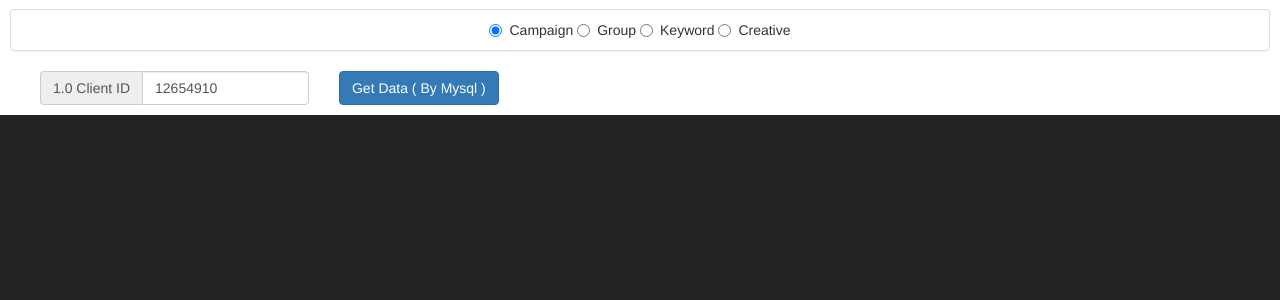
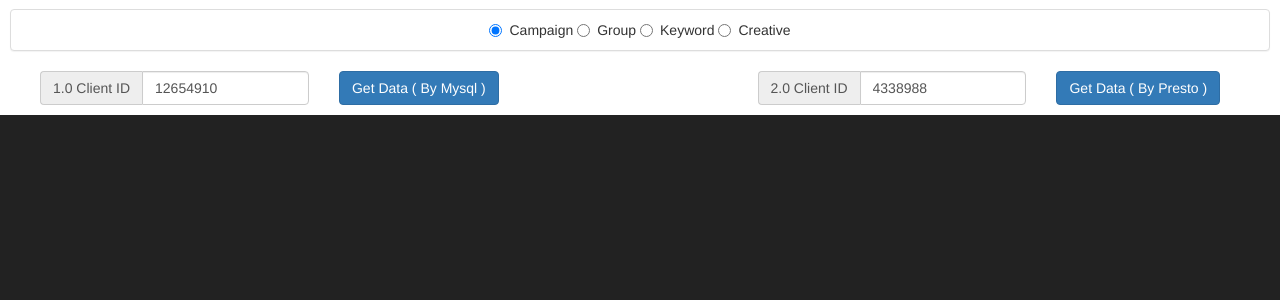
Before and after one commit to macxu/dragonfly, a Flask app: page /dmt in a window 1280 px wide. Shown: the part 51-351 px from the top of the page. Run offline with Flask 2, Linux system fonts and the light colour scheme; some libraries are stand-ins or nearby versions.

Commit message:
improve UI.

```diff
--- a/app/templates/dmt.html
+++ b/app/templates/dmt.html
@@ -68,7 +68,17 @@ script(src='https://oss.maxcdn.com/libs/respond.js/1.4.2/respond.min.js')--><!--
             <div class="col-md-2">
             </div>
             <div class="col-md-5">
-
+                <div class="row">
+                    <div class="col-md-7">
+                        <div class="input-group">
+                            <span class="input-group-addon">2.0 Client ID</span>
+                            <input class="form-control" id="client_id_20" value="4338988" placeholder="4338988">
+                        </div>
+                    </div>
+                    <div class="col-md-5">
+                        <button type="button" class="btn btn-primary" onclick="loadPrestoData()">Get Data ( By Presto )</button>
+                    </div>
+                </div>
             </div>
 
 
```
